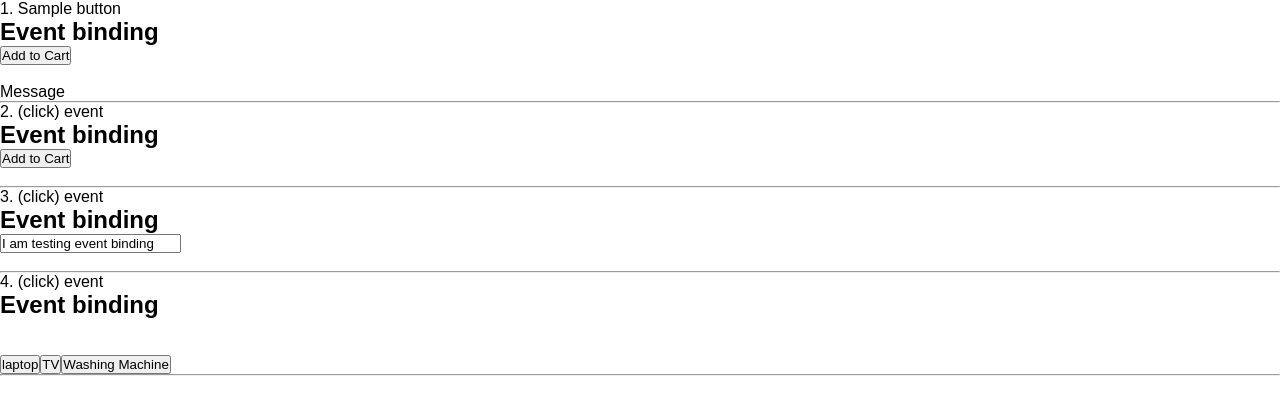
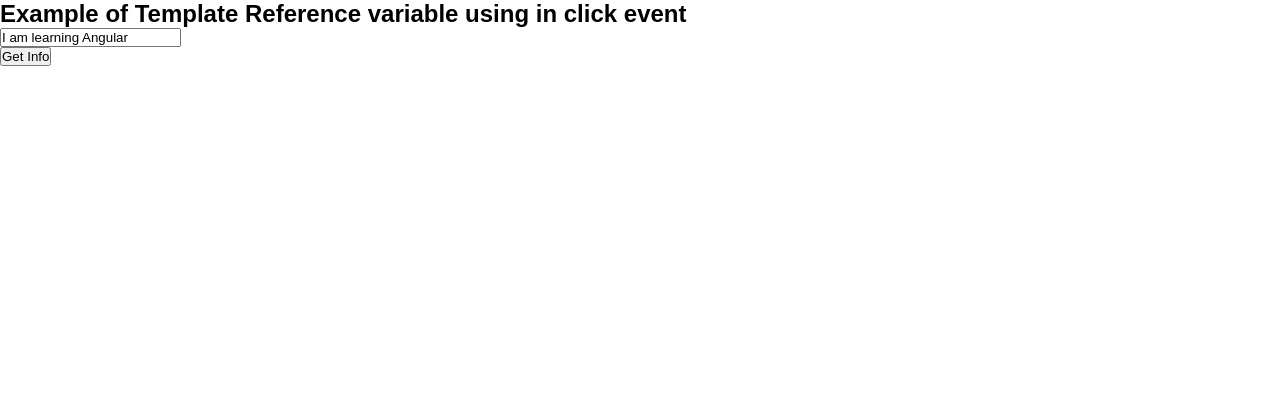
Before and after one commit to pateba06/AngularAllConcepts, an Angular app in the folder my-app/: page / in a window 1280 px wide. Shown: the top 414 px of the page. Built offline with nearby package versions, Linux system fonts and the light colour scheme.

Commit message:
templateReferenceVaiable

```diff
--- a/my-app/src/app/app.component.html
+++ b/my-app/src/app/app.component.html
@@ -8,5 +8,8 @@
 <!-- we would comment out as we would be learning Event Binding -->
 <!-- <app-classstyle></app-classstyle> -->
 
+<!-- We would comment it out and we will learn next on template reference variable -->
+<!-- <app-eventbinding></app-eventbinding> -->
 
-<app-eventbinding></app-eventbinding>
+
+<app-templatevariablelearning></app-templatevariablelearning>
--- a/my-app/src/app/app.module.ts
+++ b/my-app/src/app/app.module.ts
@@ -10,6 +10,7 @@ import { Textsection2Component } from './myContainer/textsection2/textsection2.c
 import { DatabindComponent } from './databind/databind.component';
 import { ClassstyleComponent } from './databind/classstyle/classstyle.component';
 import { EventbindingComponent } from './databind/eventbinding/eventbinding.component';
+import { TemplatevariablelearningComponent } from './databind/templatevariablelearning/templatevariablelearning.component';
 
 @NgModule({
   declarations: [
@@ -21,7 +22,8 @@ import { EventbindingComponent } from './databind/eventbinding/eventbinding.comp
     Textsection2Component,
     DatabindComponent,
     ClassstyleComponent,
-    EventbindingComponent
+    EventbindingComponent,
+    TemplatevariablelearningComponent
   ],
   imports: [
     BrowserModule
--- /dev/null
+++ b/my-app/src/app/databind/templatevariablelearning/templatevariablelearning.component.html
@@ -0,0 +1,13 @@
+
+<h2> Example of Template Reference variable using in click event</h2>
+<input
+ #inputinfo
+ type="text"
+  value="I am learning Angular"
+   name="badal">
+<br>
+<button
+(click)="getInputInfo(inputinfo)">
+Get Info
+
+</button>
--- /dev/null
+++ b/my-app/src/app/databind/templatevariablelearning/templatevariablelearning.component.ts
@@ -0,0 +1,18 @@
+import { Component, OnInit } from '@angular/core';
+
+@Component({
+  selector: 'app-templatevariablelearning',
+  templateUrl: './templatevariablelearning.component.html',
+  styleUrls: ['./templatevariablelearning.component.css']
+})
+export class TemplatevariablelearningComponent implements OnInit {
+
+  constructor() { }
+
+  ngOnInit(): void {
+  }
+  getInputInfo(val){
+
+   return console.log(val.value)
+  }
+}
```
Also changed, not shown: my-app/src/app/databind/templatevariablelearning/templatevariablelearning.component.css (added), 1 other file (tests, documents, lock files or other folders).
